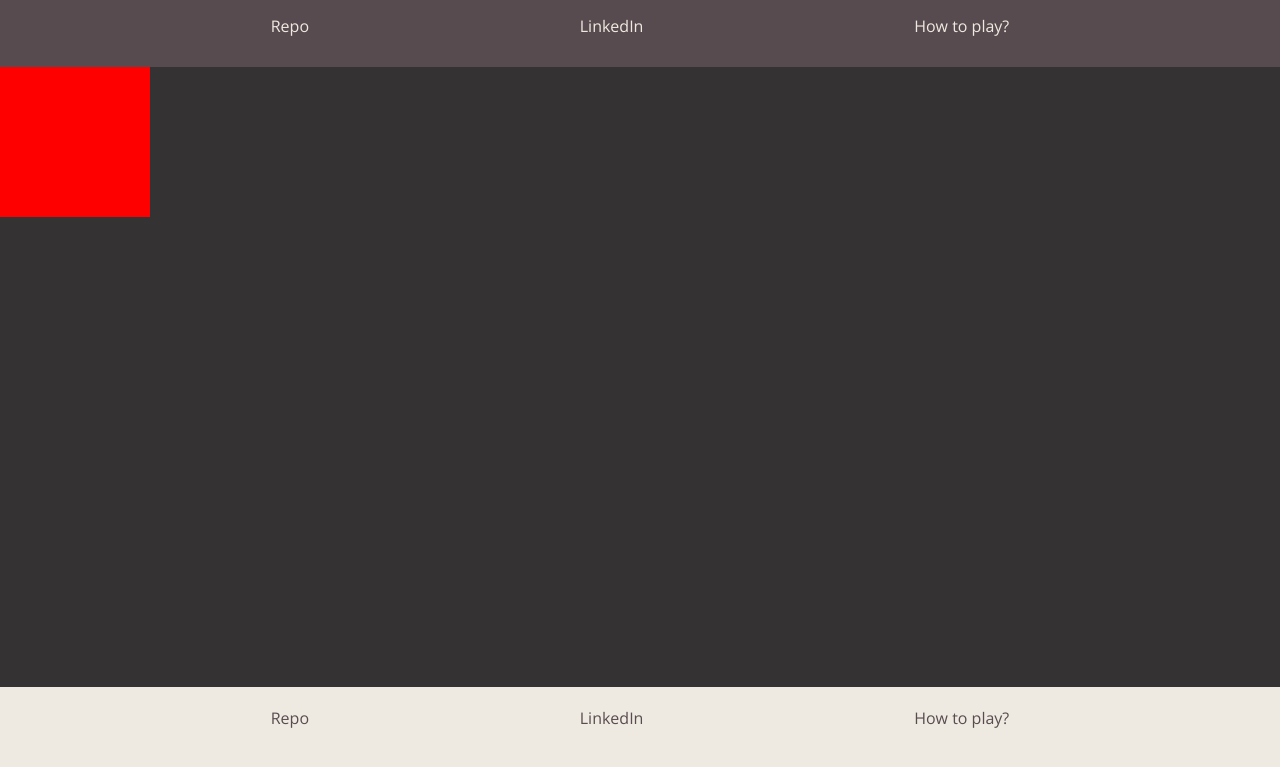
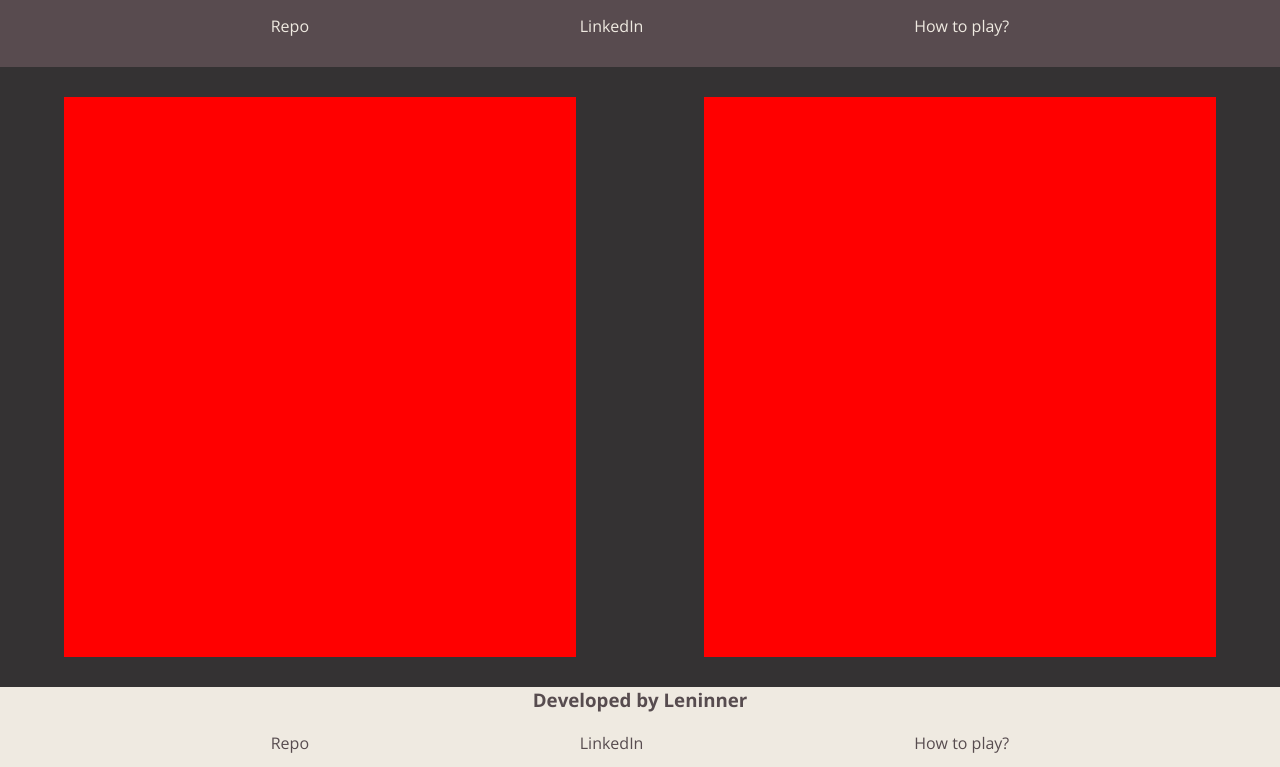
Before and after one commit to Leninner/gameJam, a website with bundled scripts: page dist/index.html in a window 1280 px wide. Shown: the part 83-850 px from the top of the page. Built offline with nearby package versions, Linux system fonts and the light colour scheme.

Commit message:
Añado más carácterísticas al footer

```diff
--- a/src/gameController.js
+++ b/src/gameController.js
@@ -26,16 +26,6 @@ function setElements() {
     doTable();
 
     const contenedorTables = document.querySelector(".contenedorTable");
-
-    let muestra = document.createElement("div");
-
-    console.table(goodPractices);
-    console.table(badPractices);
-
-    muestra.style.width = "150px";
-    muestra.style.height = "150px";
-    muestra.style.background = "Red";
-    contenedorTables.appendChild(muestra);
 }
 
 export { setElements };
--- a/src/home.js
+++ b/src/home.js
@@ -43,11 +43,16 @@ function doHeader() {
 }
 
 function doFooter() {
-    let divContenedorFooter = document.createElement("div");
+    let divContenedorFooter = document.createElement("div"),
+        spanFooter = document.createElement("span"),
+        titleFooter = document.createElement("h3");
+
+    titleFooter.textContent = "Developed by Leninner";
 
     divContenedorFooter.classList.add("contenedorFooter");
 
-    divContenedorFooter.appendChild(doMenu());
+    spanFooter.appendChild(titleFooter);
+    divContenedorFooter.append(spanFooter, doMenu());
     main.appendChild(divContenedorFooter);
 }
 
--- a/src/style.css
+++ b/src/style.css
@@ -55,6 +55,7 @@ ul {
     width: 100%;
     height: 700px;
     background: var(--main-bg-color);
+    display: flex;
 }
 
 /* Footer */
@@ -66,12 +67,22 @@ ul {
     height: 80px;
     color: #574c4f;
 }
-
 .contenedorFooter a {
     color: #574c4f;
     text-decoration: none;
 }
-
 .contenedorFooter a:hover {
     font-weight: 600;
 }
+span {
+    text-align: center;
+    cursor: pointer;
+}
+
+/* Flujo de juego */
+.game {
+    width: 40%;
+    height: 80%;
+    margin: 30px auto;
+    background-color: red;
+}
--- a/src/tableMain.js
+++ b/src/tableMain.js
@@ -1,10 +1,15 @@
 const main = document.querySelector(".main");
 
 function doTable() {
-    let divContenedorTable = document.createElement("div");
+    let divContenedorTable = document.createElement("div"),
+        itemOne = document.createElement("div"),
+        itemTwo = document.createElement("div");
 
     divContenedorTable.classList.add("contenedorTable");
+    itemOne.classList.add("divItemOne", "game");
+    itemTwo.classList.add("divItemTwo", "game");
 
+    divContenedorTable.append(itemOne, itemTwo);
     main.appendChild(divContenedorTable);
 }
 
```
Also changed, not shown: dist/main.js.
